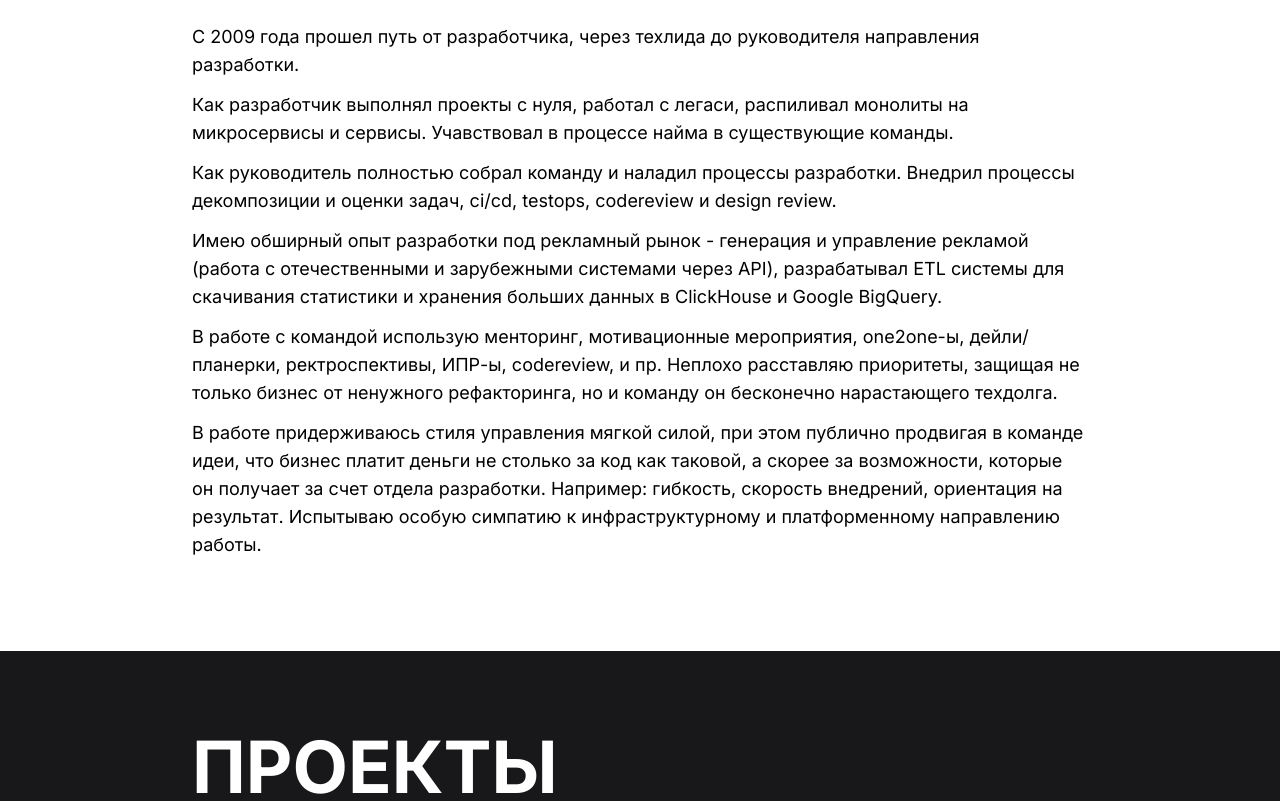
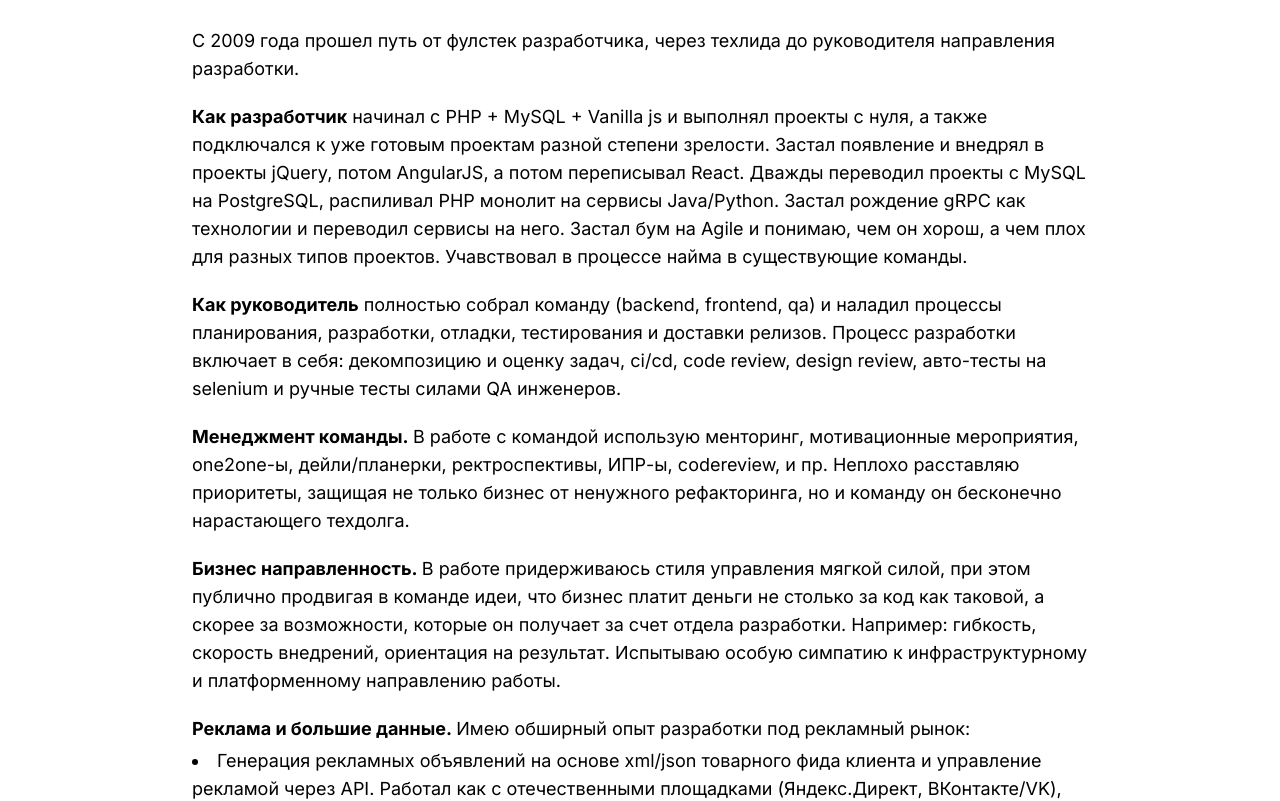
Before and after one commit to arturgspb/arturgspb.github.io, a Next.js app: page / in a window 1280 px wide. Shown: the part 1109-1910 px from the top of the page. Built offline with nearby package versions, Linux system fonts and the light colour scheme.

Commit message:
feat: тексты

```diff
--- a/app/page.tsx
+++ b/app/page.tsx
@@ -30,7 +30,6 @@ export default function Home() {
                                     <SocialLinks kind={'self'}/>
                                 </div>
                             </div>
-                            {/*<div className="bg-zinc-900 h-[75px] w-full"/>*/}
                         </div>
                         <div className="basis-1/2 pr-14 pt-8">
                             <img
@@ -60,23 +59,6 @@ export default function Home() {
                                       target={'_blank'}>YouTube</Link>
                             </Text>
                         </Box>
-                        {/*<Box flexDirection={'row'} justifyContent={'spaceBetween'}>*/}
-                        {/*    <Box>*/}
-                        {/*        <iframe width="373" height="210"*/}
-                        {/*                src="https://www.youtube.com/embed/bgLSn23g768?si=5wBTUhEa3QHUQMzP"*/}
-                        {/*                title="YouTube video player" frameBorder="0"*/}
-                        {/*                allow="accelerometer; autoplay; clipboard-write; encrypted-media; gyroscope; picture-in-picture; web-share"*/}
-                        {/*                allowFullScreen></iframe>*/}
-                        {/*    </Box>*/}
-
-                        {/*    <Box>*/}
-                        {/*        <iframe width="373" height="210"*/}
-                        {/*                src="https://www.youtube.com/embed/8y_BFAIkvZk?si=l6cdrxQdUu1zfw7N"*/}
-                        {/*                title="YouTube video player" frameBorder="0"*/}
-                        {/*                allow="accelerometer; autoplay; clipboard-write; encrypted-media; gyroscope; picture-in-picture; web-share"*/}
-                        {/*                allowFullScreen></iframe>*/}
-                        {/*    </Box>*/}
-                        {/*</Box>*/}
                     </div>
                 </div>
 
@@ -85,60 +67,53 @@ export default function Home() {
                         <h1 className="uppercase mb-4 font-bold text-black text-4xl sm:text-7xl text-center sm:text-left">Обо
                             мне</h1>
 
-                        {/*<Text className={'my-2'}>*/}
-                        {/*    Руководитель направления разработки в Centra.*/}
-                        {/*</Text>*/}
-                        {/*<Text className={'my-2'}>*/}
-                        {/*    Автор канала Уйти в IT!:&nbsp;*/}
-
-                        {/*    <Link className={'text-purple-500'} href={'https://t.me/lets_goto_it'}*/}
-                        {/*          target={'_blank'}>Телеграм</Link>,&nbsp;*/}
-                        {/*    <Link className={'text-purple-500'} href={'https://dzen.ru/lets_goto_it'}*/}
-                        {/*          target={'_blank'}>Дзен</Link>,&nbsp;*/}
-                        {/*    <Link className={'text-purple-500'} href={'https://www.youtube.com/@lets_goto_it'}*/}
-                        {/*          target={'_blank'}>YouTube</Link>*/}
-                        {/*</Text>*/}
-
-                        {/*<Text>&nbsp;</Text>*/}
-
-                        <Text className={'my-3'}>
-                            С 2009 года прошел путь от разработчика, через техлида до руководителя направления
+                        <Text className={'my-5'}>
+                            С 2009 года прошел путь от фулстек разработчика, через техлида до руководителя направления
                             разработки.
                         </Text>
 
-                        <Text className={'my-3'}>
-                            Как разработчик выполнял проекты с нуля, работал с легаси, распиливал монолиты на
-                            микросервисы и сервисы.
+                        <Text className={'my-5'}>
+                            <b>Как разработчик</b> начинал с PHP + MySQL + Vanilla js и выполнял проекты с нуля, а также подключался к уже готовым проектам
+                            разной степени зрелости.
+                            Застал появление и внедрял в проекты jQuery, потом AngularJS, а потом переписывал React.
+                            Дважды переводил проекты с MySQL на PostgreSQL, распиливал PHP монолит на сервисы Java/Python.
+                            Застал рождение gRPC как технологии и переводил сервисы на него.
+                            Застал бум на Agile и понимаю, чем он хорош, а чем плох для разных типов проектов.
                             Учавствовал в процессе найма в существующие команды.
                         </Text>
 
-                        <Text className={'my-3'}>
-                            Как руководитель полностью собрал команду и наладил процессы разработки.
-                            Внедрил процессы декомпозиции и оценки задач, ci/cd, testops, codereview и design review.
+                        <Text className={'my-5'}>
+                            <b>Как руководитель</b> полностью собрал команду (backend, frontend, qa) и наладил процессы планирования, разработки, отладки, тестирования и доставки релизов.
+                            Процесс разработки включает в себя: декомпозицию и оценку задач, ci/cd, code review, design review, авто-тесты на selenium и ручные тесты силами QA инженеров.
                         </Text>
 
-                        <Text className={'my-3'}>
-                            Имею обширный опыт разработки под рекламный рынок -
-                            генерация и управление рекламой (работа с отечественными и зарубежными системами через API),
-                            разрабатывал ETL системы для скачивания статистики и хранения больших данных в ClickHouse и
-                            Google BigQuery.
-                        </Text>
-
-                        <Text className={'my-3'}>
+                        <Text className={'my-5'}>
+                            <b>Менеджмент команды.&nbsp;</b>
                             В работе с командой использую менторинг, мотивационные мероприятия,
                             one2one-ы, дейли/планерки, ректроспективы, ИПР-ы, codereview, и пр.
                             Неплохо расставляю приоритеты, защищая не только бизнес от ненужного рефакторинга, но и
                             команду он бесконечно нарастающего техдолга.
                         </Text>
 
-                        <Text className={'my-3'}>
+                        <Text className={'my-5'}>
+                            <b>Бизнес направленность.&nbsp;</b>
                             В работе придерживаюсь стиля управления мягкой силой, при этом публично продвигая в команде
-                            идеи,
-                            что бизнес платит деньги не столько за код как таковой, а скорее
+                            идеи, что бизнес платит деньги не столько за код как таковой, а скорее
                             за возможности, которые он получает за счет отдела разработки. Например: гибкость,
                             скорость внедрений, ориентация на результат.
 
                             Испытываю особую симпатию к инфраструктурному и платформенному направлению работы.
+                        </Text>
+
+
+                        <Text className={'my-5'}>
+                            <b>Реклама и большие данные.&nbsp;</b>
+                            Имею обширный опыт разработки под рекламный рынок:
+                            <ul className={'list-disc list-inside'}>
+                                <li className={'my-1'}>Генерация рекламных объявлений на основе xml/json товарного фида клиента и управление рекламой через API. Работал как с отечественными площадками (Яндекс.Директ, ВКонтакте/VK), так и зарубежными системами (Google Ads и другие крупные). В рамках этого проекта реализовал механизм шардинга PostgreSQL на БД ~1.5TB на несколько серверов + посхемное разбиение, что позволило на порядки ускорить работу сервиса.</li>
+                                <li className={'my-1'}>Разрабатывал ETL систему для скачивания статистики и хранения больших данных в ClickHouse и
+                                    Google BigQuery, а также загрузки статистики о транзакциях в аналитические системы типа Яндекс.Метрика или Google Analytics или в базу данных клиента. В рамках этого проекта построил распределенную систему очередей и вместе с командой удалось построить дешевый по потреблению памяти внутренний фреймворк, который позволял гонять много сотен гигабайт в сутки не сильно нагружая CPU.</li>
+                            </ul>
                         </Text>
                     </div>
                 </div>
```
